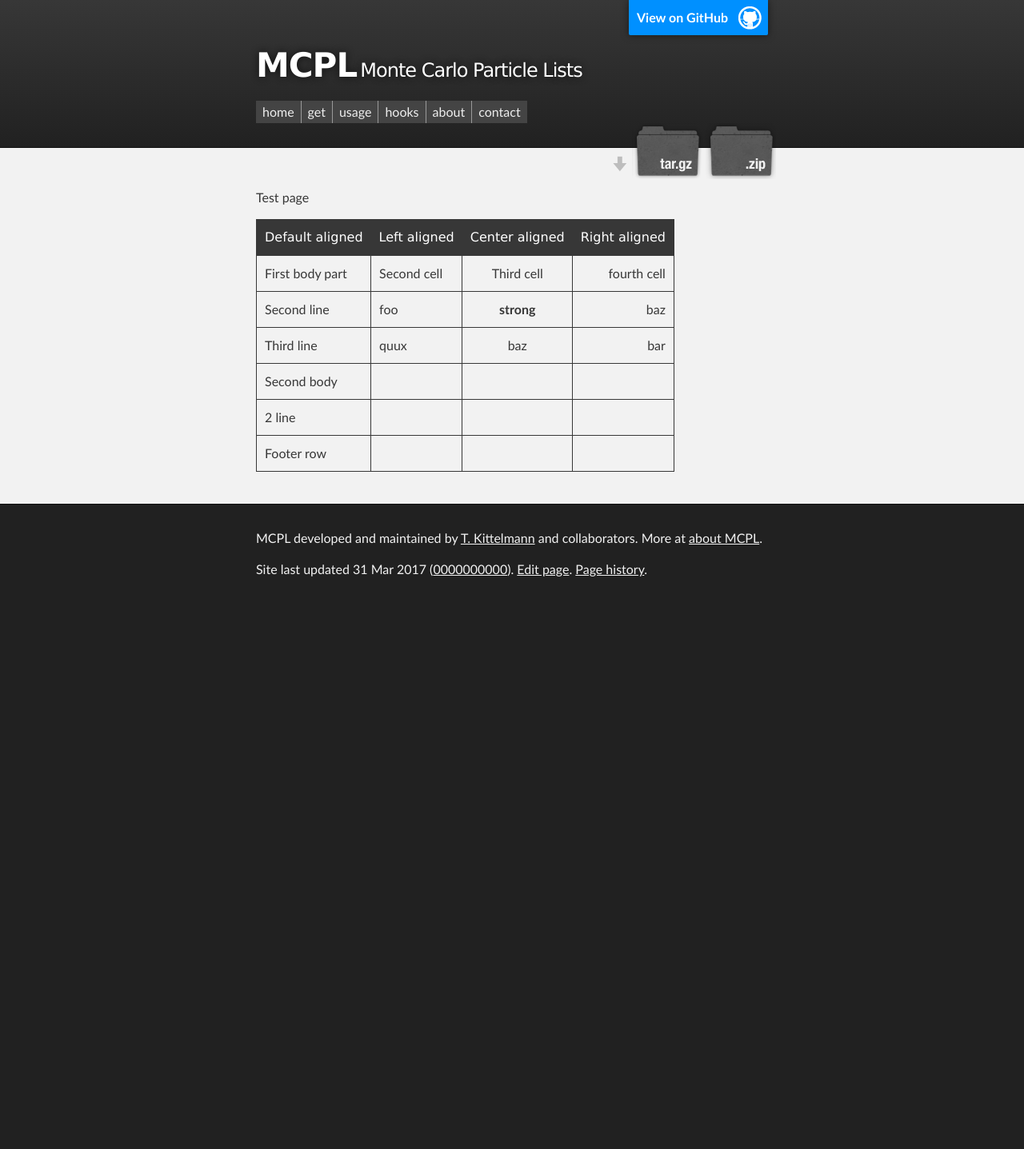
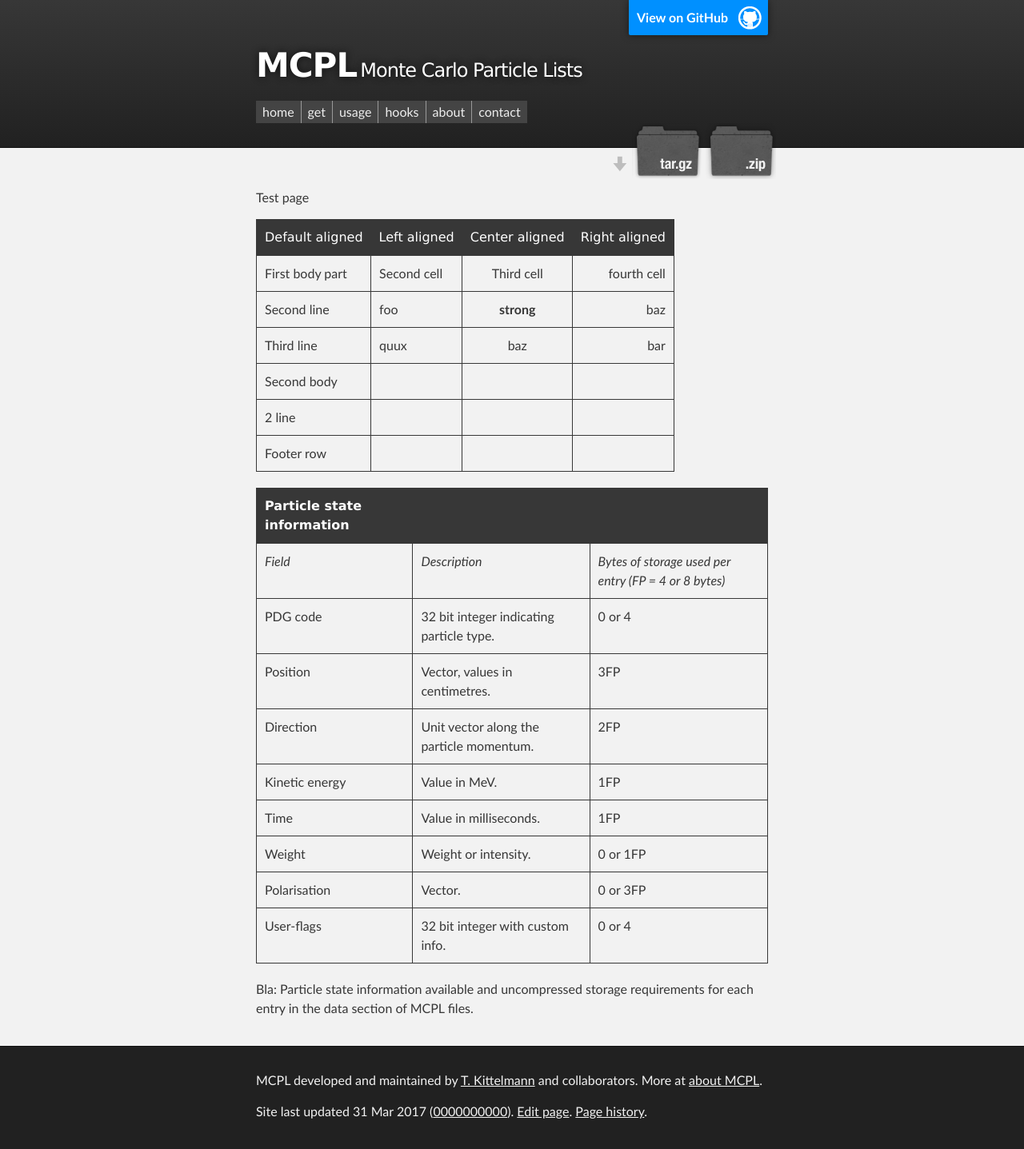
Before and after one commit to mctools/mcpl, a Jekyll site: the page built from fileformat.md, in a window 1280 px wide. Shown: the whole page at 80% size. Built offline with Jekyll 4.4.1, drawn with Linux system fonts in a browser that asks for light colours; before the commit the page ends 900 px from its top, so only the background shows below that.

Commit message:
test kramdown tables

```diff
--- a/fileformat.md
+++ b/fileformat.md
@@ -15,3 +15,21 @@ Test page
 | 2 line
 |===
 | Footer row
+
+
+|---
+| **Particle state information** |
+|---
+| _Field_ | _Description_ | _Bytes of storage used per entry (FP = 4 or 8 bytes)_ |
+|---
+| PDG code       | 32 bit integer indicating particle type. | 0 or 4 |
+| Position       | Vector, values in centimetres.           | 3FP |
+| Direction      | Unit vector along the particle momentum. | 2FP |
+| Kinetic energy | Value in MeV.                            | 1FP |
+| Time           | Value in milliseconds.                   | 1FP |
+| Weight         | Weight or intensity.                     | 0 or 1FP |
+| Polarisation   | Vector.                                  | 0 or 3FP |
+| User-flags     | 32 bit integer with custom info. | 0 or 4 |
+|---
+
+Bla: Particle state information available and uncompressed storage requirements for each entry in the data section of MCPL files.
```
